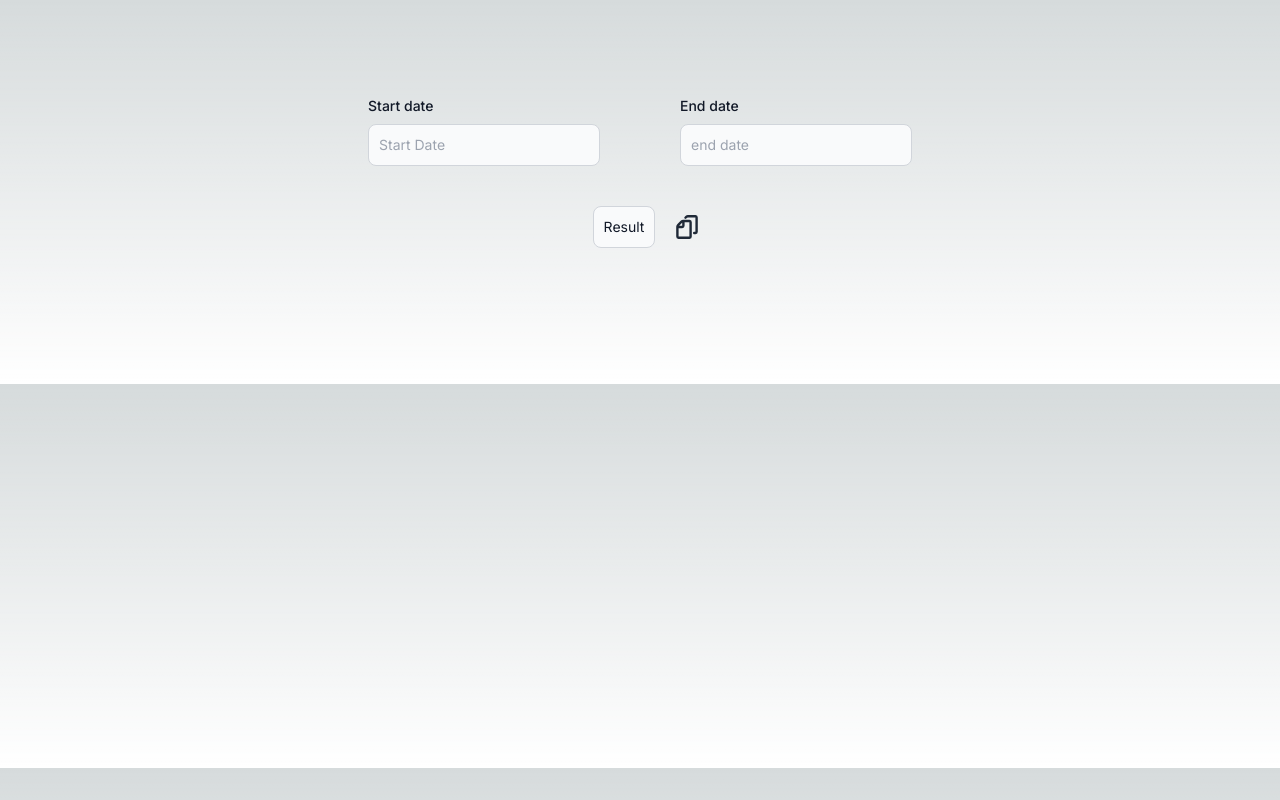
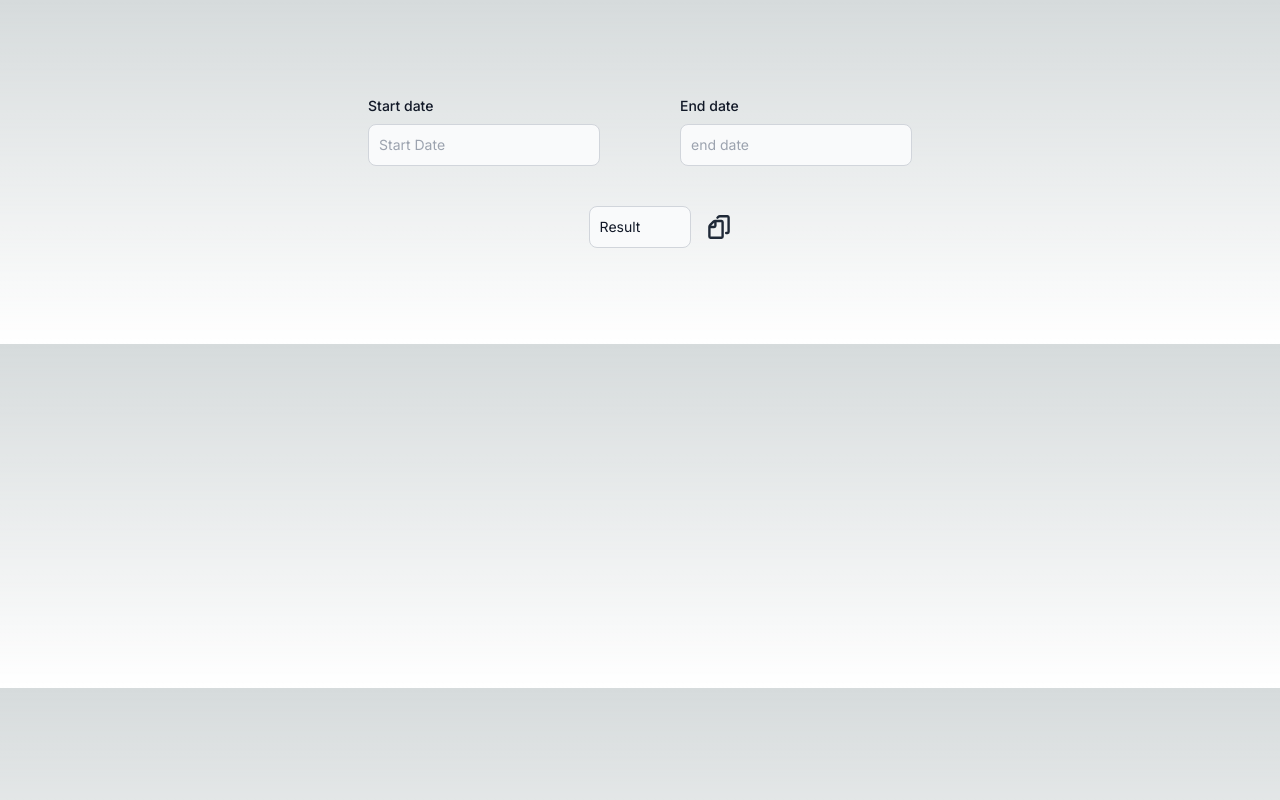
Before and after one commit to EduardoPetrini/dates-diff, a Next.js app: page / in a window 1280 px wide. Built offline with nearby package versions, Linux system fonts and the light colour scheme.

Commit message:
fix: css layout

```diff
--- a/app/components/result.tsx
+++ b/app/components/result.tsx
@@ -110,11 +110,11 @@ export default function Result({ start, end }: ResultProps) {
   }, [start, end]);
 
   return (
-    <div className="flex p-10 gap-5">
+    <div className="flex mt-10">
       <label htmlFor="domain" className="block mb-2 text-sm font-medium text-gray-900 dark:text-white"></label>
-      <span className="bg-gray-50 border border-gray-300 text-gray-900 text-sm rounded-lg focus:ring-blue-500 focus:border-blue-500 block w-full p-2.5 dark:bg-gray-700 dark:border-gray-600 dark:placeholder-gray-400 dark:text-white dark:focus:ring-blue-500 dark:focus:border-blue-500">{result}</span>
+      <span className="min-w-full bg-gray-50 border border-gray-300 text-gray-900 text-sm rounded-lg p-2.5 dark:bg-gray-700 dark:border-gray-600 dark:placeholder-gray-400 dark:text-white">{result}</span>
       <button
-        className="mr-2"
+        className="ml-4"
         onClick={e => {
           e.preventDefault();
           navigator.clipboard.writeText(result).then(() => {
--- a/app/components/ui/copied.tsx
+++ b/app/components/ui/copied.tsx
@@ -7,7 +7,6 @@ declare type CopiedProps = {
 export default function Copied({ isCopied }: CopiedProps) {
   return isCopied ? (
     <div className="rounded absolute bottom-1 right-1 p-4 pl-10 pr-10 bg-gray-800">
-      {' '}
       <small className="text-green-700">copied!</small>{' '}
     </div>
   ) : null;
--- a/app/main.tsx
+++ b/app/main.tsx
@@ -15,7 +15,7 @@ export default function Main() {
         <Start updateStart={setStart} />
         <End updateEnd={setEnd} />
       </div>
-      <div className="output-container">
+      <div className="output-container w-3/6 lg:flex lg:justify-center ">
         <Result start={start} end={end} />
       </div>
     </main>
```
